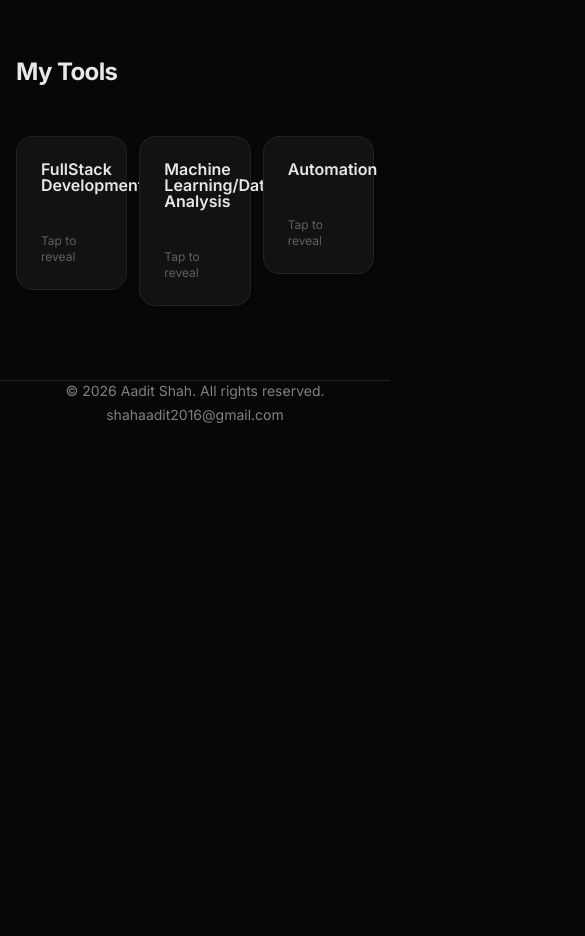
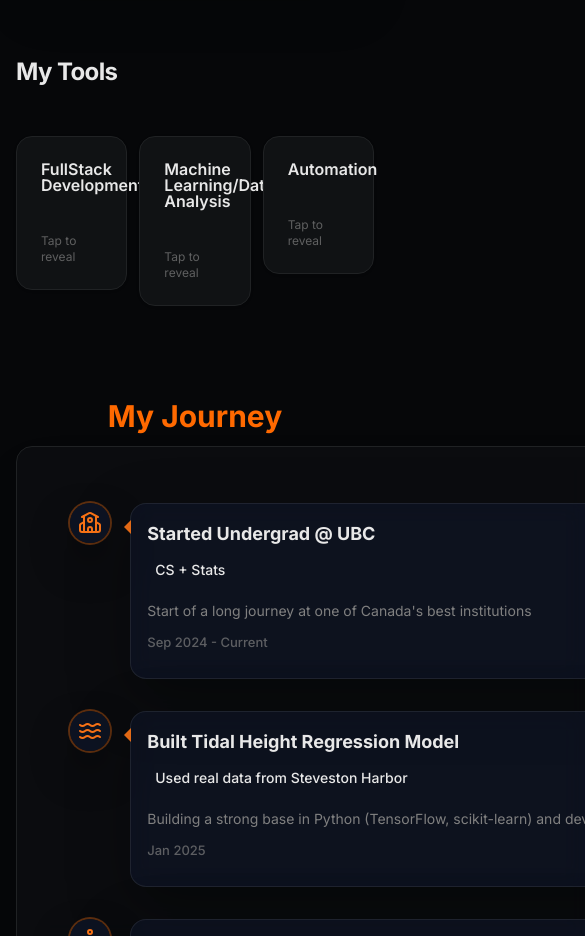
Before and after one commit to ash160606/portfolio-website, a Next.js app: page / in a window 390 px wide. Shown: the part 1120-2056 px from the top of the page, 585 px wide, since content can reach past the window. Before the commit the page ends 1595 px from the top, so only its background shows below. Built offline with nearby package versions, Linux system fonts and the light colour scheme.

Commit message:
trying to make timeline on the same page, container sizing issues

```diff
--- a/app/page.tsx
+++ b/app/page.tsx
@@ -2,7 +2,7 @@ import { ProfileCard } from '@/components/ProfileCard';
 import { profile } from '@/lib/profile';
 import { Badge } from '@/components/ui/badge';
 import SkillCard from '../components/SkillCard';
-
+import Vert from '@/components/Timeline'
 export default function Home() {
   const fullstackSkills: string[] = [
     'TypeScript',
@@ -36,7 +36,7 @@ export default function Home() {
         aria-hidden="true"
       />
 
-      <main className="flex-1 flex flex-col items-center justify-center px-4 py-16 sm:px-6 lg:px-8">
+      <main className="flex-1 flex flex-col items-center justify-center px-4 py-16 sm:px-6 lg:px-8 max-h-none max-w-none">
         <section className="w-full" aria-label="About me">
           <ProfileCard profile={profile} />
         </section>
@@ -60,6 +60,14 @@ export default function Home() {
               title="Automation"
               techItems={automationSkills}
             ></SkillCard>
+          </div>
+        </section>
+        <section className='w-full'>
+          <h1 className="text-3xl font-bold text-orange-500 p-3 text-center">
+            My Journey
+          </h1>
+          <div className="h-max w-max rounded-2xl border border-border bg-card/60 backdrop-blur-sm shadow-2xl shadow-black/20 p-6">
+            <Vert />
           </div>
         </section>
       </main>
--- a/components/CursorGlow.tsx
+++ b/components/CursorGlow.tsx
@@ -50,7 +50,7 @@ export default function CursorGlow() {
       className="pointer-events-none fixed inset-0 z-0"
       style={{
         background:
-          'radial-gradient(300px circle at var(--cursor-x) var(--cursor-y), rgba(251, 146, 60, 0.5), transparent 75%)',
+          'radial-gradient(2500px circle at var(--cursor-x) var(--cursor-y), rgba(251, 146, 60, 0.5), transparent 75%)',
       }}
     />
   );
--- a/components/SkillCard.tsx
+++ b/components/SkillCard.tsx
@@ -41,12 +41,12 @@ export default function SkillCard({ techItems, title }: SkillCardProps) {
         {/* This is the rotating “card” */}
         <div
           className={[
-            'relative min-h-[180px] transition-transform duration-500 [transform-style:preserve-3d]',
+            'relative min-h-[250px] transition-transform duration-500 [transform-style:preserve-3d]',
             flipped ? '[transform:rotateY(180deg)]' : '',
           ].join(' ')}
         >
           {/* FRONT (default) */}
-          <div className=" h-full backface-hidden [backface-visibility:hidden]">
+          <div className=" h-full min-h-[250px] backface-hidden [backface-visibility:hidden]">
             <Card
               className="
               h-full
```
